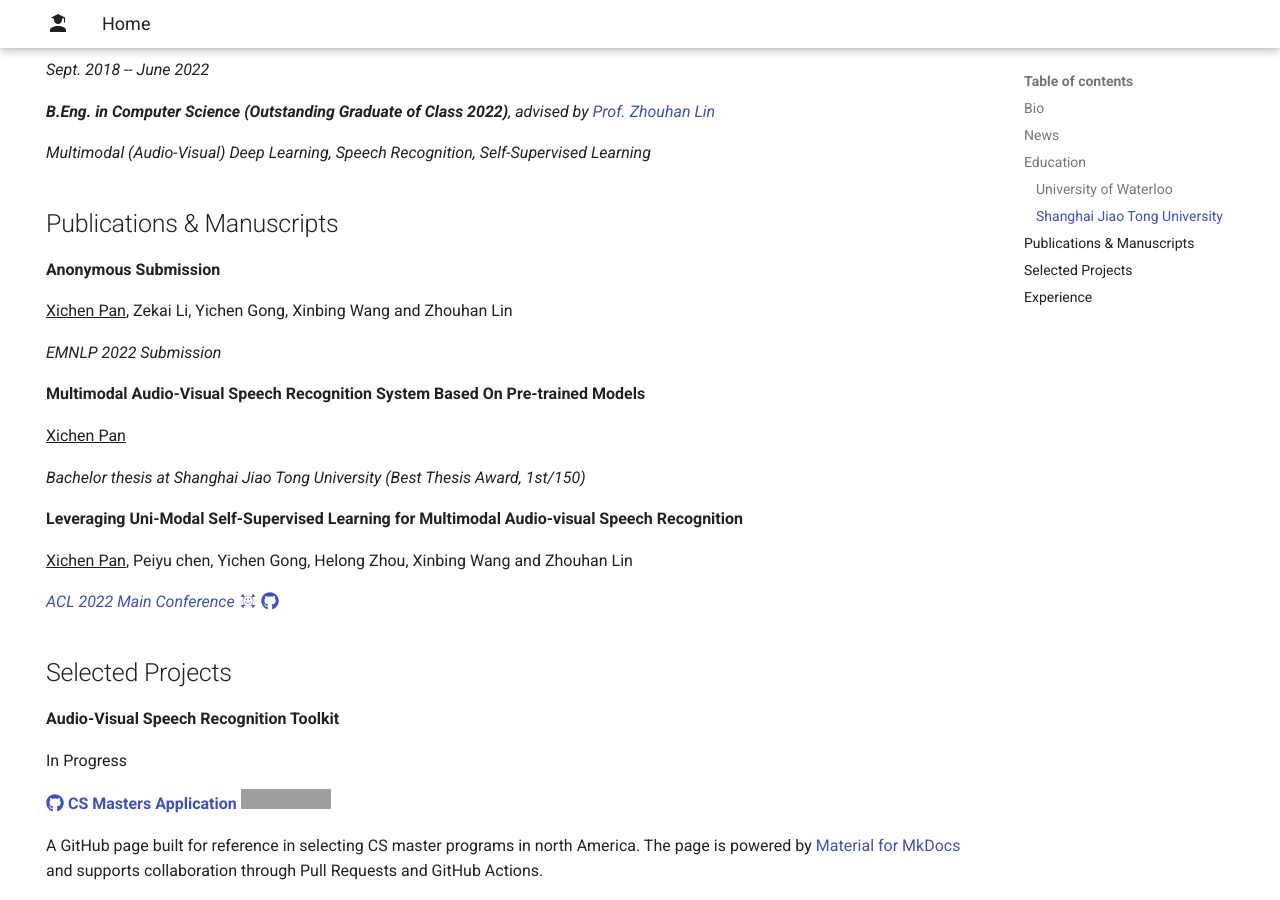
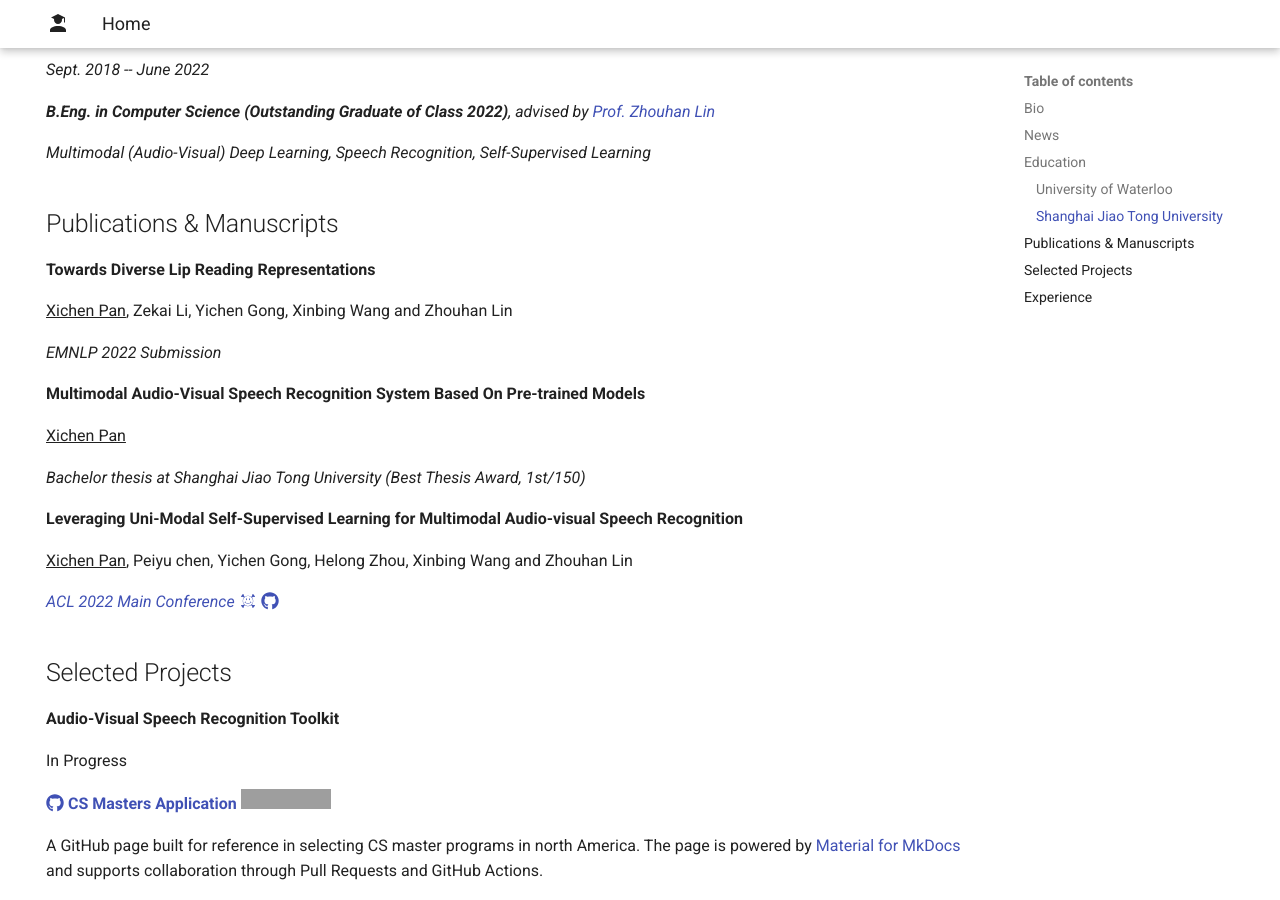
Before and after one commit to xichenpan/xichenpan.github.io, an MkDocs documentation site: the page built from docs/index.md, in a window 1280 px wide and 900 px high, scrolled down 967 px. Built offline with MkDocs 1.6.1 and Material for MkDocs 9.7.7, drawn with Linux system fonts in a browser that asks for light colours; grey boxes are pictures that could not be loaded.

Commit message:
Update index.md

```diff
--- a/docs/index.md
+++ b/docs/index.md
@@ -41,7 +41,7 @@ Email: [xcpan [dot] mail [at] gmail [dot] com](mailto:xcpan.mail@gmail.com)
 
 ## Publications & Manuscripts
 
-**Anonymous Submission**
+**Towards Diverse Lip Reading Representations**
 
 <u>Xichen Pan</u>, Zekai Li, Yichen Gong, Xinbing Wang and Zhouhan Lin
 
```
